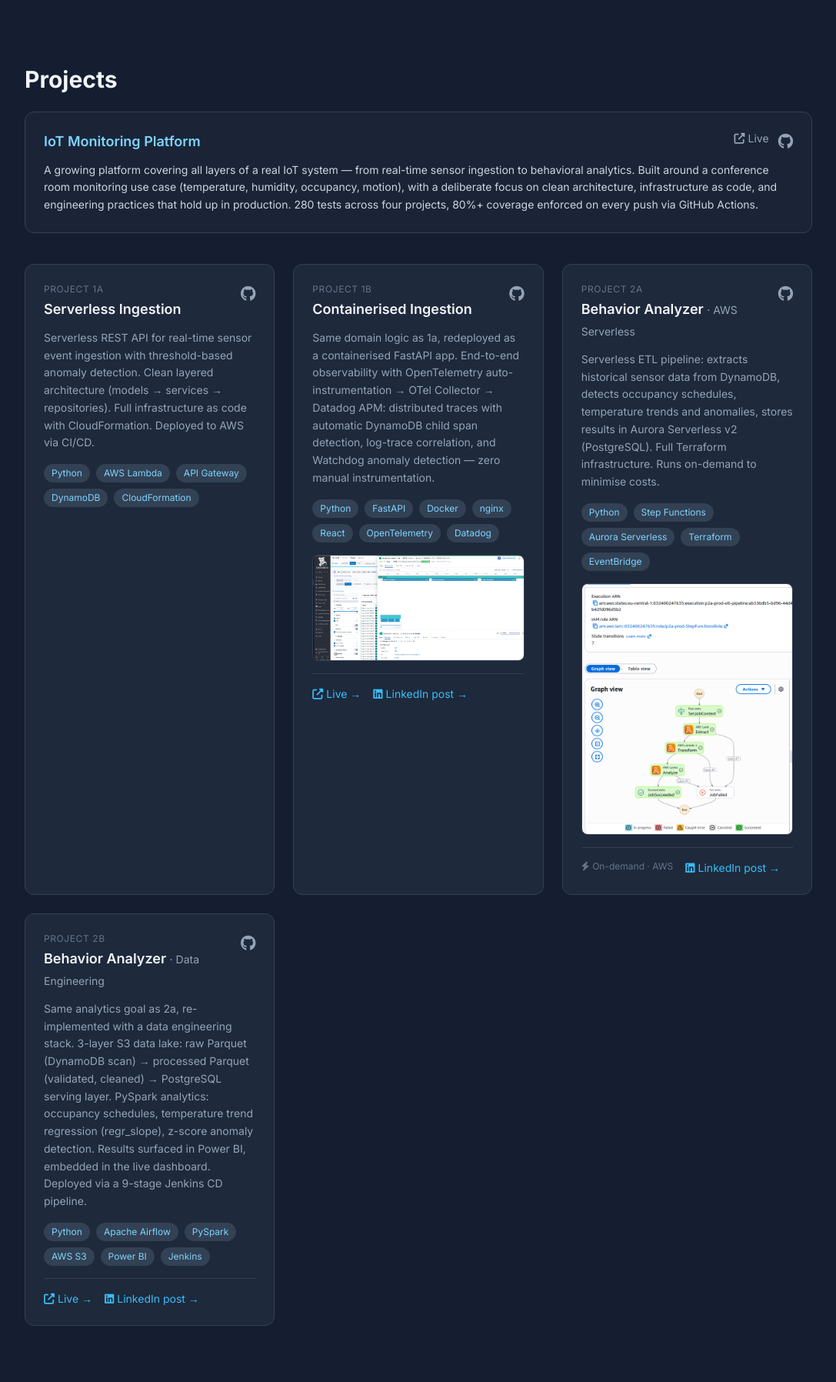
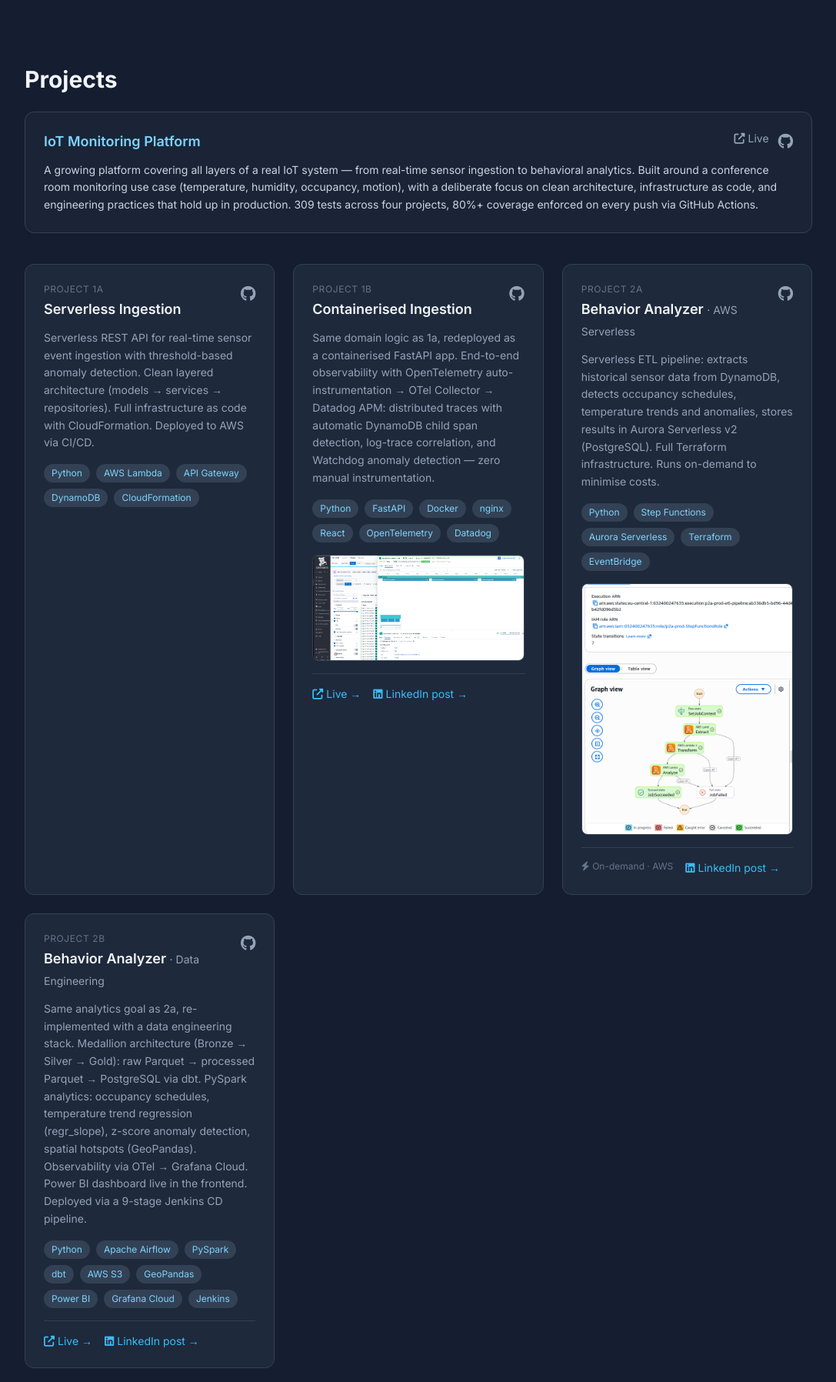
Before and after one commit to GonzalezSanchez/portfolio-website, a FastAPI app: page / in a window 1280 px wide. Shown: the part 3200-4996 px from the top of the page at 77% size, without its empty margins (96-1183 px from the left). Run offline with FastAPI, Linux system fonts and the light colour scheme; some libraries are stand-ins or nearby versions.

Commit message:
Update project 2b: Medallion architecture, dbt, GeoPandas, Grafana Cloud, 94 tests; add skills

```diff
--- a/templates/index.html
+++ b/templates/index.html
@@ -148,6 +148,9 @@
                         <span class="bg-slate-700 text-slate-300 px-3 py-1 rounded-full text-sm">NumPy</span>
                         <span class="bg-slate-700 text-slate-300 px-3 py-1 rounded-full text-sm">Scikit-learn</span>
                         <span class="bg-slate-700 text-slate-300 px-3 py-1 rounded-full text-sm">Apache Airflow</span>
+                        <span class="bg-slate-700 text-slate-300 px-3 py-1 rounded-full text-sm">dbt</span>
+                        <span class="bg-slate-700 text-slate-300 px-3 py-1 rounded-full text-sm">GeoPandas</span>
+                        <span class="bg-slate-700 text-slate-300 px-3 py-1 rounded-full text-sm">Grafana Cloud</span>
                         <span class="bg-slate-700 text-slate-300 px-3 py-1 rounded-full text-sm">Power BI</span>
                         <span class="bg-slate-700 text-slate-300 px-3 py-1 rounded-full text-sm">Tableau</span>
                     </div>
@@ -289,7 +292,7 @@
                     A growing platform covering all layers of a real IoT system — from real-time sensor ingestion to behavioral analytics.
                     Built around a conference room monitoring use case (temperature, humidity, occupancy, motion), with a deliberate focus on
                     clean architecture, infrastructure as code, and engineering practices that hold up in production.
-                    280 tests across four projects, 80%+ coverage enforced on every push via GitHub Actions.
+                    309 tests across four projects, 80%+ coverage enforced on every push via GitHub Actions.
                 </p>
             </div>
 
@@ -416,14 +419,17 @@
                         </a>
                     </div>
                     <p class="text-slate-400 text-sm mb-4 leading-relaxed">
-                        Same analytics goal as 2a, re-implemented with a data engineering stack. 3-layer S3 data lake: raw Parquet (DynamoDB scan) → processed Parquet (validated, cleaned) → PostgreSQL serving layer. PySpark analytics: occupancy schedules, temperature trend regression (regr_slope), z-score anomaly detection. Results surfaced in Power BI, embedded in the live dashboard. Deployed via a 9-stage Jenkins CD pipeline.
+                        Same analytics goal as 2a, re-implemented with a data engineering stack. Medallion architecture (Bronze → Silver → Gold): raw Parquet → processed Parquet → PostgreSQL via dbt. PySpark analytics: occupancy schedules, temperature trend regression (regr_slope), z-score anomaly detection, spatial hotspots (GeoPandas). Observability via OTel → Grafana Cloud. Power BI dashboard live in the frontend. Deployed via a 9-stage Jenkins CD pipeline.
                     </p>
                     <div class="flex flex-wrap gap-2 mb-4">
                         <span class="bg-slate-700 text-sky-300 px-2.5 py-1 rounded-full text-xs">Python</span>
                         <span class="bg-slate-700 text-sky-300 px-2.5 py-1 rounded-full text-xs">Apache Airflow</span>
                         <span class="bg-slate-700 text-sky-300 px-2.5 py-1 rounded-full text-xs">PySpark</span>
+                        <span class="bg-slate-700 text-sky-300 px-2.5 py-1 rounded-full text-xs">dbt</span>
                         <span class="bg-slate-700 text-sky-300 px-2.5 py-1 rounded-full text-xs">AWS S3</span>
+                        <span class="bg-slate-700 text-sky-300 px-2.5 py-1 rounded-full text-xs">GeoPandas</span>
                         <span class="bg-slate-700 text-sky-300 px-2.5 py-1 rounded-full text-xs">Power BI</span>
+                        <span class="bg-slate-700 text-sky-300 px-2.5 py-1 rounded-full text-xs">Grafana Cloud</span>
                         <span class="bg-slate-700 text-sky-300 px-2.5 py-1 rounded-full text-xs">Jenkins</span>
                     </div>
                     <div class="pt-4 border-t border-slate-700 flex gap-4">
```
